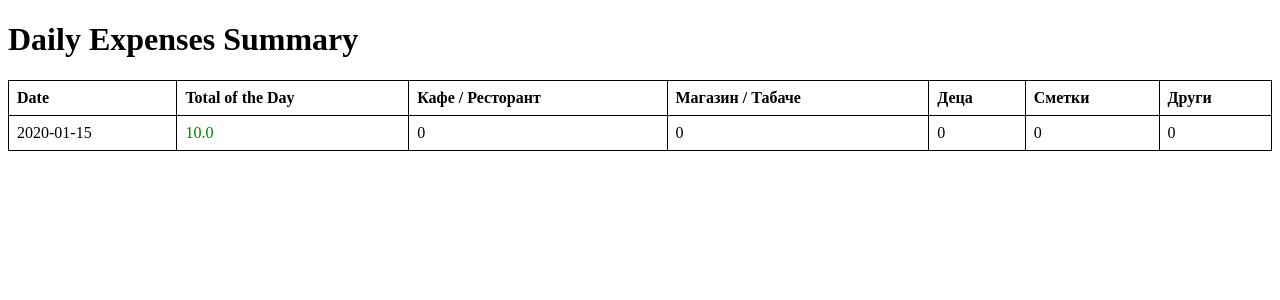
After one commit to TsTsvetkoff/Expense_tracker, a Flask app: page /expenses_per_day in a window 1280 px wide. The commit adds this page. Shown: the top 300 px of the page. Run offline with Flask 3, Linux system fonts and the light colour scheme; tables that the repository leaves empty hold one stand-in row (values such as "Sample post").

Commit message:
updates in relation to per date and per month

```diff
--- a/main.py
+++ b/main.py
@@ -58,6 +58,27 @@ def total_expenses():
     return jsonify({'total': total or 0})
 
 
+@app.route('/expenses_per_day')
+def expenses_per_day():
+    expenses_per_day = db.session.query(
+        func.date(Expense.date).label('date'),
+        func.sum(Expense.amount).label('total'),
+        func.coalesce(func.sum(Expense.amount).filter(Expense.category == 'Кафе / Ресторант'), 0).label('cafe'),
+        func.coalesce(func.sum(Expense.amount).filter(Expense.category == 'Магазин / Табаче'), 0).label('shop'),
+        func.coalesce(func.sum(Expense.amount).filter(Expense.category == 'Деца'), 0).label('kids'),
+        func.coalesce(func.sum(Expense.amount).filter(Expense.category == 'Сметки'), 0).label('bills'),
+        func.coalesce(func.sum(Expense.amount).filter(Expense.category == 'Други'), 0).label('others')
+    ).group_by(func.date(Expense.date)).order_by(Expense.date.desc()).all()
+
+    return render_template('expenses_per_day.html', expenses_per_day=expenses_per_day)
+
+
+@app.route('/expenses_per_month')
+def expenses_per_month():
+    expenses_per_month = db.session.query(Expense.category, func.strftime('%Y-%m', Expense.date), func.sum(Expense.amount)).group_by(Expense.category, func.strftime('%Y-%m', Expense.date)).all()
+    return render_template('expenses_per_month.html', expenses_per_month=expenses_per_month)
+
+
 if __name__ == "__main__":
     with app.app_context():
         if not os.path.exists('expenses.db'):
--- /dev/null
+++ b/templates/expenses_per_day.html
@@ -0,0 +1,63 @@
+<!DOCTYPE html>
+<html lang="en">
+<head>
+    <meta charset="UTF-8">
+    <meta name="viewport" content="width=device-width, initial-scale=1.0">
+    <title>Expenses per Day</title>
+    <style>
+        table {
+            border-collapse: collapse;
+            width: 100%;
+        }
+        table, th, td {
+            border: 1px solid black;
+        }
+        th, td {
+            padding: 8px;
+            text-align: left;
+        }
+        /* Styling for high/low total */
+        .high-total {
+            color: red;
+        }
+        .low-total {
+            color: green;
+        }
+    </style>
+</head>
+<body>
+    <h1>Daily Expenses Summary</h1>
+    <table id="expensesTable">
+        <thead>
+            <tr>
+                <th>Date</th>
+                <th>Total of the Day</th>
+                <th>Кафе / Ресторант</th>
+                <th>Магазин / Табаче</th>
+                <th>Деца</th>
+                <th>Сметки</th>
+                <th>Други</th>
+            </tr>
+        </thead>
+        <tbody>
+            <!-- Dates are already ordered correctly by the query -->
+            {% for expense in expenses_per_day %}
+            <tr>
+                <td>{{ expense.date }}</td>  <!-- Date -->
+
+                <!-- Apply color based on the total amount -->
+                <td class="{{ 'high-total' if expense.total > 100 else 'low-total' }}">
+                    {{ expense.total }}
+                </td>
+
+                <td>{{ expense.cafe }}</td>
+                <td>{{ expense.shop }}</td>
+                <td>{{ expense.kids }}</td>
+                <td>{{ expense.bills }}</td>
+                <td>{{ expense.others }}</td>
+            </tr>
+            {% endfor %}
+        </tbody>
+    </table>
+</body>
+</html>
```
Also changed, not shown: templates/expenses_per_month.html (added, +10 -0 lines), templates/index.html (+11 -0 lines).
